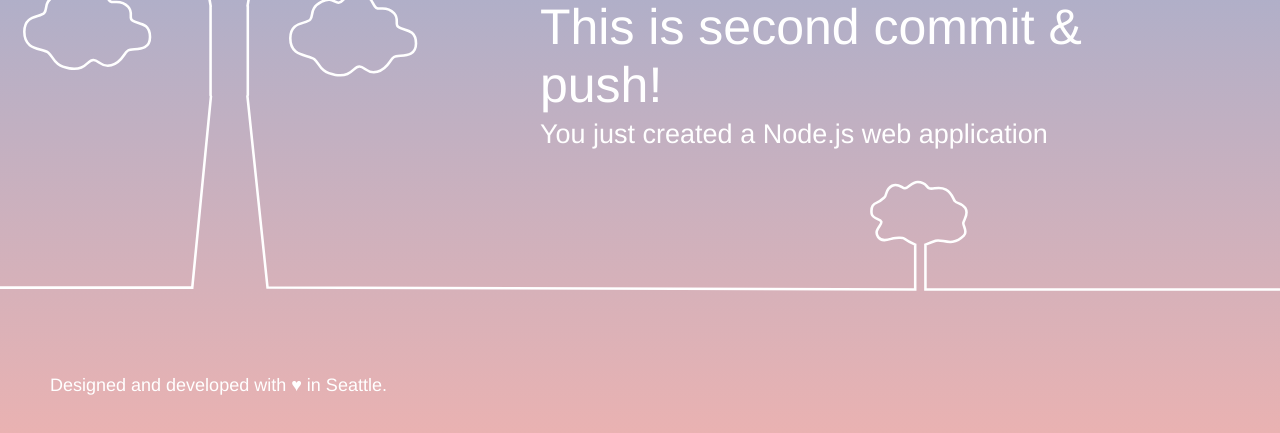
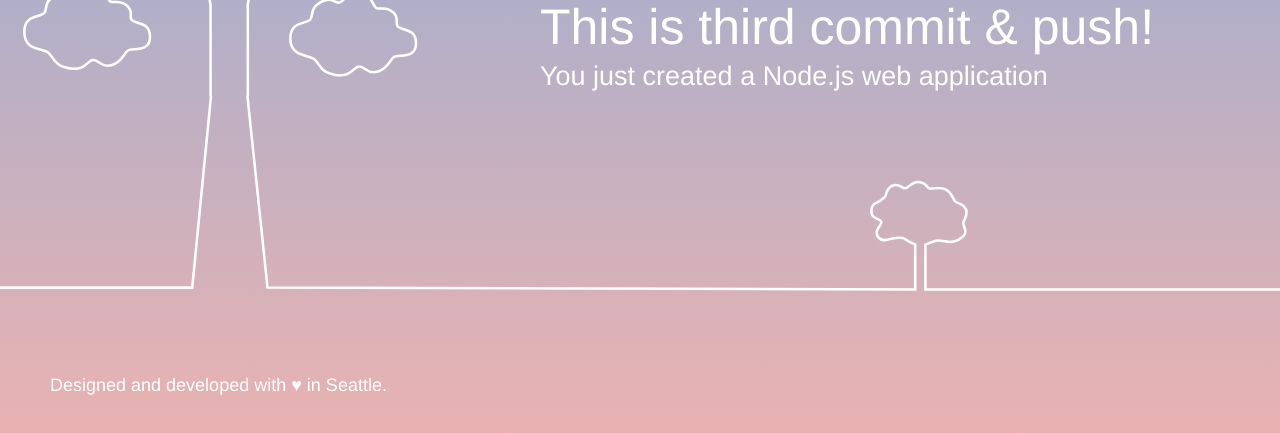
Before and after one commit to navin-altbalaji/codeStarFirstApp, a website: page public/index.html in a window 1280 px wide. Shown: the part 355-788 px from the top of the page. Drawn offline with Linux system fonts and the light colour scheme.

Commit message:
third commit

```diff
--- a/public/index.html
+++ b/public/index.html
@@ -58,7 +58,7 @@
         <div class="message">
             <a class="twitter-link" href="http://twitter.com/home/?status=I%20created%20a%20project%20with%20AWS%20CodeStar!%20%23AWS%20%23AWSCodeStar%20https%3A%2F%2Faws.amazon.com%2Fcodestar"><img src="img/tweet.svg" /></a>
             <div class="text">
-                <h1>This is second commit & push!</h1>
+                <h1>This is third commit & push!</h1>
                 <h2>You just created a Node.js web application</h2>
             </div>
         </div>
```
